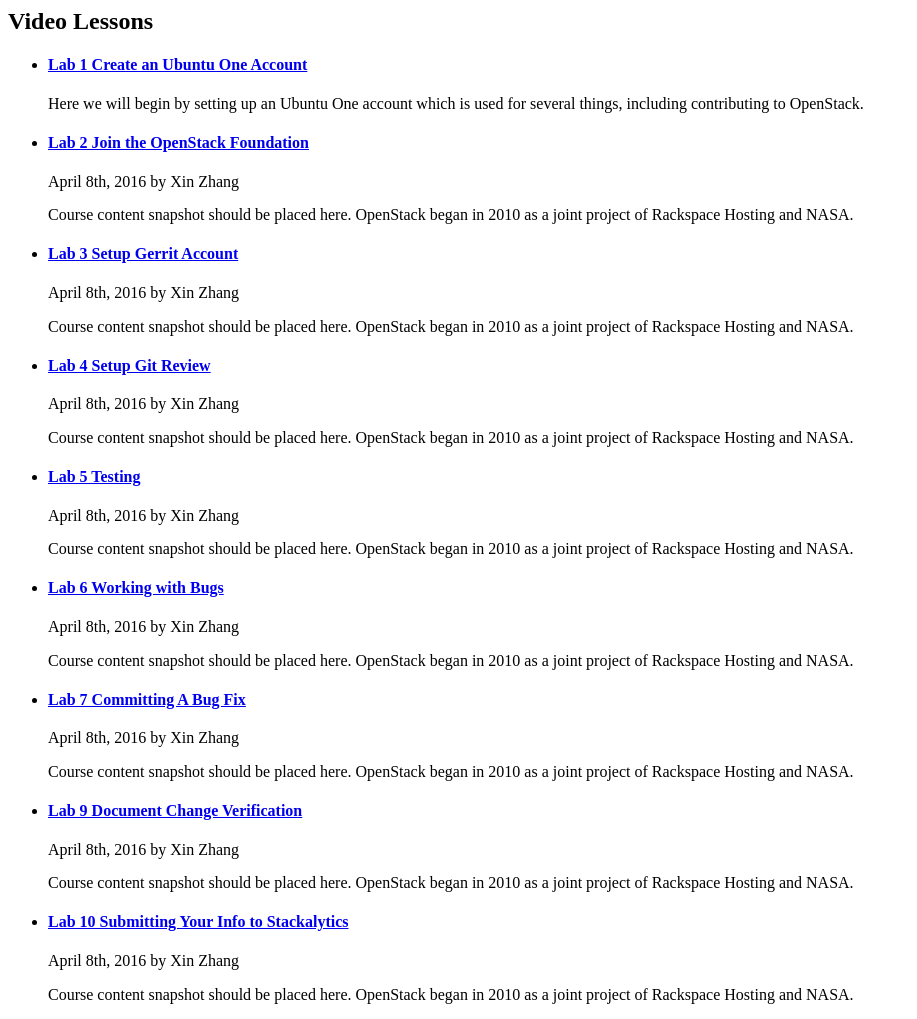
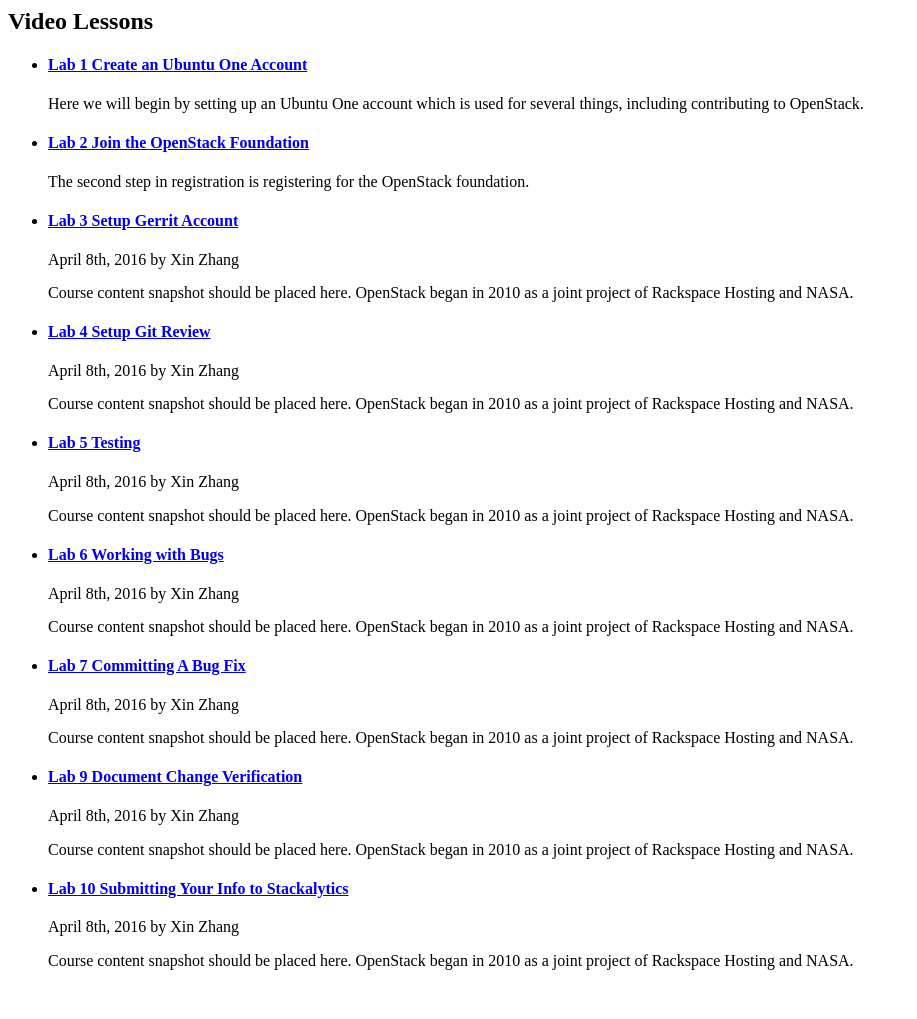
Before and after one commit to opencloudelab/opencloudelab.github.io, a Jekyll site: the page built from Views/Topics/openstack_contribution.md, in a window 1280 px wide. Shown: the whole page, without its empty margins (0-917 px from the left). Built offline with Jekyll 4.4.1, drawn with Linux system fonts in a browser that asks for light colours; after the commit the page ends 986 px from its top, so only the background shows below that.

Commit message:
fixed description, author, added body

```diff
--- a/_posts/openstack-contri/2016-02-02-openstack-contr-lab2.md
+++ b/_posts/openstack-contri/2016-02-02-openstack-contr-lab2.md
@@ -2,9 +2,11 @@
 layout: post
 title: Lab 2 Join the OpenStack Foundation
 categories: openstack-contri
-author: April 8th, 2016  by Xin Zhang
-description: Course content snapshot should be placed here. OpenStack began in 2010 as a joint project of Rackspace Hosting and NASA.
+author:
+description: The second step in registration is registering for the OpenStack foundation.
 ---
 
 
--> Add text here
+First, navigate to [https://www.openstack.org/join/](https://www.openstack.org/join/) and select __Foundation Member__ button.
+Next, read the terms of becoming an OpenStack Foundation Individual Member and complete the application.
+You will then be ddirected to the <openstackid.org> user login page, which you will use the same email and password you just signed up with. You will then be prompted with remembering your credentials for further logins and you can make your own decisions as to what you choose.
```
